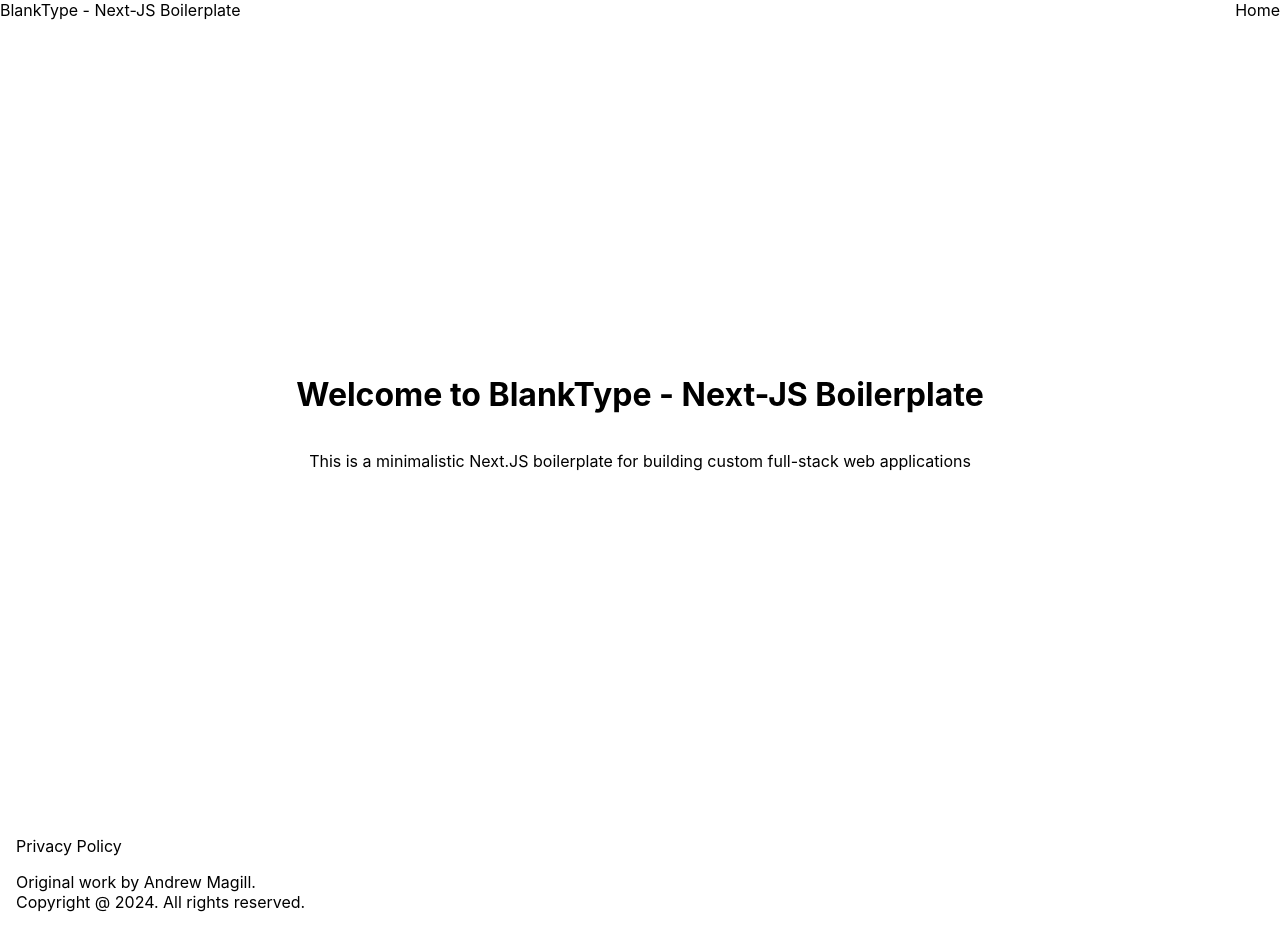
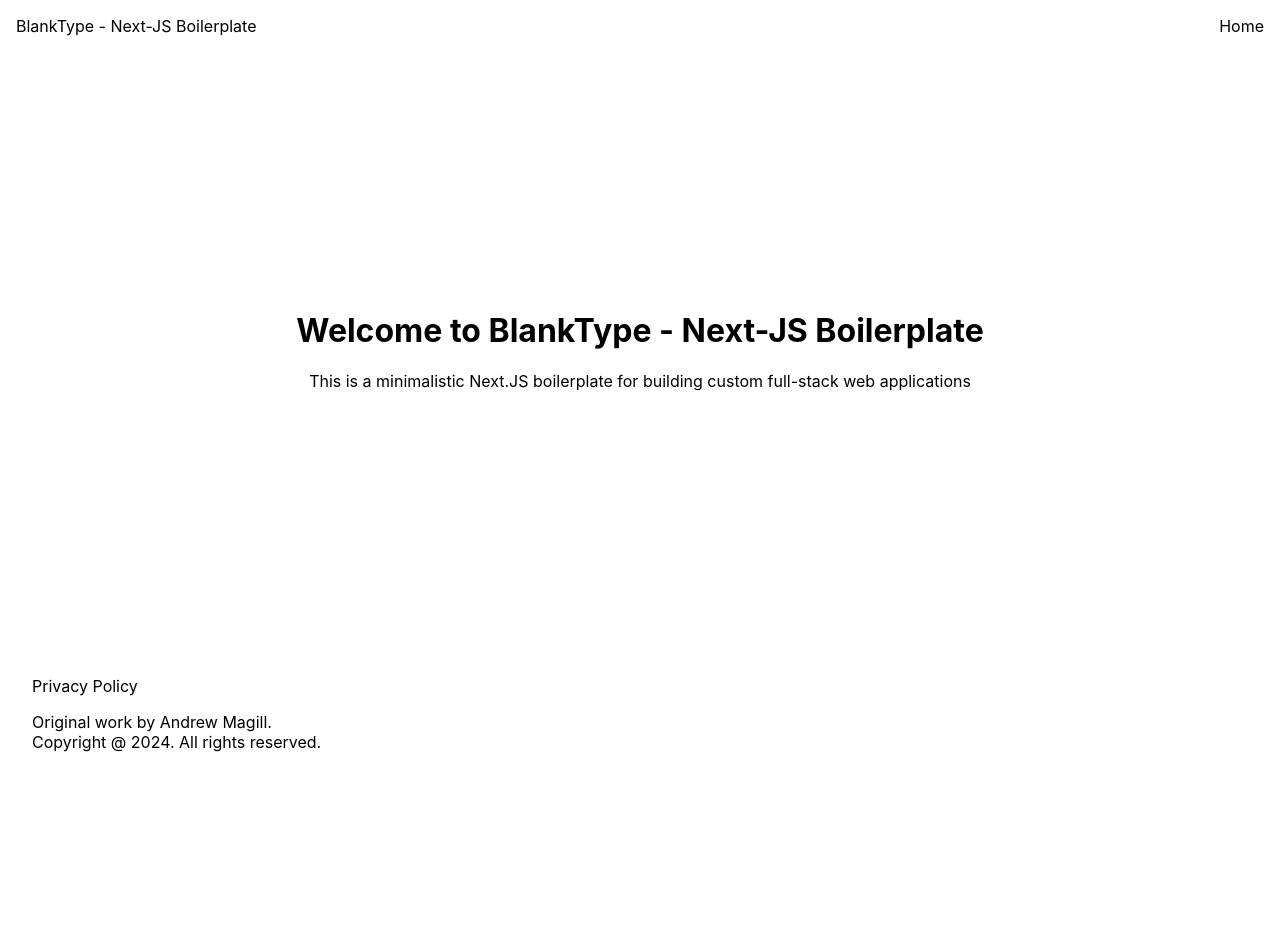
Before and after one commit to andymagill/blanktype-next, a Next.js app: page / in a window 1280 px wide. After the commit the page ends 800 px from the top, so only its background shows below. Built offline with nearby package versions, Linux system fonts and the light colour scheme.

Commit message:
added scss and restructured styles sheets

```diff
--- a/app/layout.tsx
+++ b/app/layout.tsx
@@ -1,6 +1,8 @@
 import { GoogleTagManager } from '@next/third-parties/google';
 import Header from '../components/header';
 import Footer from '../components/footer';
+
+import '../styles/global.scss';
 import styles from '../styles/components/layout.module.css';
 
 export default function RootLayout({
--- a/app/page.tsx
+++ b/app/page.tsx
@@ -1,5 +1,5 @@
 import { siteConfig } from '../config/site';
-import '../styles/globals.css';
+import styles from '../styles/pages/homepage.module.scss';
 
 export const metadata = {
   title: siteConfig.title,
@@ -8,9 +8,9 @@ export const metadata = {
 
 export default function Page() {
   return (
-    <>
+    <div className={styles.homepage}>
       <h1>Welcome to {siteConfig.title}</h1>
       <p>{siteConfig.description}</p>
-    </>
+    </div>
   );
 }
--- a/app/privacy/page.tsx
+++ b/app/privacy/page.tsx
@@ -1,8 +1,7 @@
 import { siteConfig } from '../../config/site';
-import '../../styles/globals.css';
 
 export const metadata = {
-  title: 'Privacy Policy - ${siteConfig.title',
+  title: 'Privacy Policy' + siteConfig.title,
   description: siteConfig.description,
 };
 
--- a/package.json
+++ b/package.json
@@ -17,6 +17,7 @@
     "next": "latest",
     "react": "^18.2.0",
     "react-dom": "^18.2.0",
+    "sass": "^1.77.6",
     "server-only": "^0.0.1"
   },
   "devDependencies": {
--- a/styles/Home.module.css
+++ /dev/null
@@ -1,41 +0,0 @@
-.container {
-  padding: 0 2rem;
-}
-
-.main {
-  min-height: 100vh;
-  padding: 4rem 0;
-  flex: 1;
-  display: flex;
-  flex-direction: column;
-  justify-content: center;
-  align-items: center;
-}
-
-.title a {
-  color: #0070f3;
-  text-decoration: none;
-}
-
-.title a:hover,
-.title a:focus,
-.title a:active {
-  text-decoration: underline;
-}
-
-.title {
-  margin: 0;
-  line-height: 1.15;
-  font-size: 4rem;
-}
-
-.title,
-.description {
-  text-align: center;
-}
-
-.description {
-  margin: 4rem 0;
-  line-height: 1.5;
-  font-size: 1.5rem;
-}
--- a/styles/components/layout.module.css
+++ b/styles/components/layout.module.css
@@ -1,13 +1,8 @@
 /* layout.css */
 
 .main {
-  min-height: 100vh;
-  padding: 4rem 0;
-  flex: 1;
   display: flex;
   flex-direction: column;
-  justify-content: center;
-  align-items: center;
 }
 .container {
   padding: 1rem;
--- /dev/null
+++ b/styles/global.scss
@@ -0,0 +1,2 @@
+@import 'base';
+@import 'layout';
--- /dev/null
+++ b/styles/layout.scss
@@ -0,0 +1,15 @@
+// layout.scss
+
+body > div:first-of-type {
+  min-height: 100vh;
+  display: flex;
+  flex-direction: column;
+  justify-content: space-between;
+}
+
+.container {
+  max-width: 1280px;
+  margin-left: auto;
+  margin-right: auto;
+  padding: 1rem;
+}
--- /dev/null
+++ b/styles/pages/homepage.module.scss
@@ -0,0 +1,6 @@
+/* homepage.module.css */
+
+.homepage {
+  padding: 1rem;
+  text-align: center;
+}
```
Also changed, not shown: styles/base.scss (renamed from styles/globals.css), 1 other file (tests, documents, lock files or other folders).
